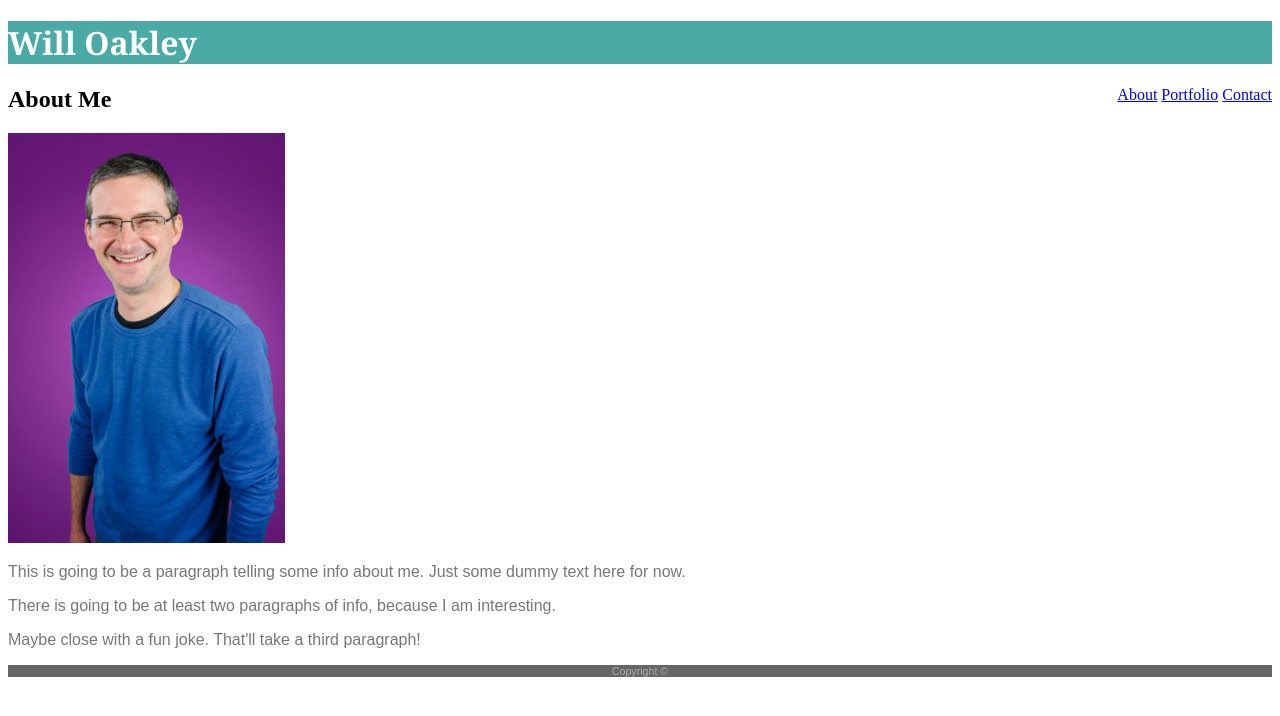
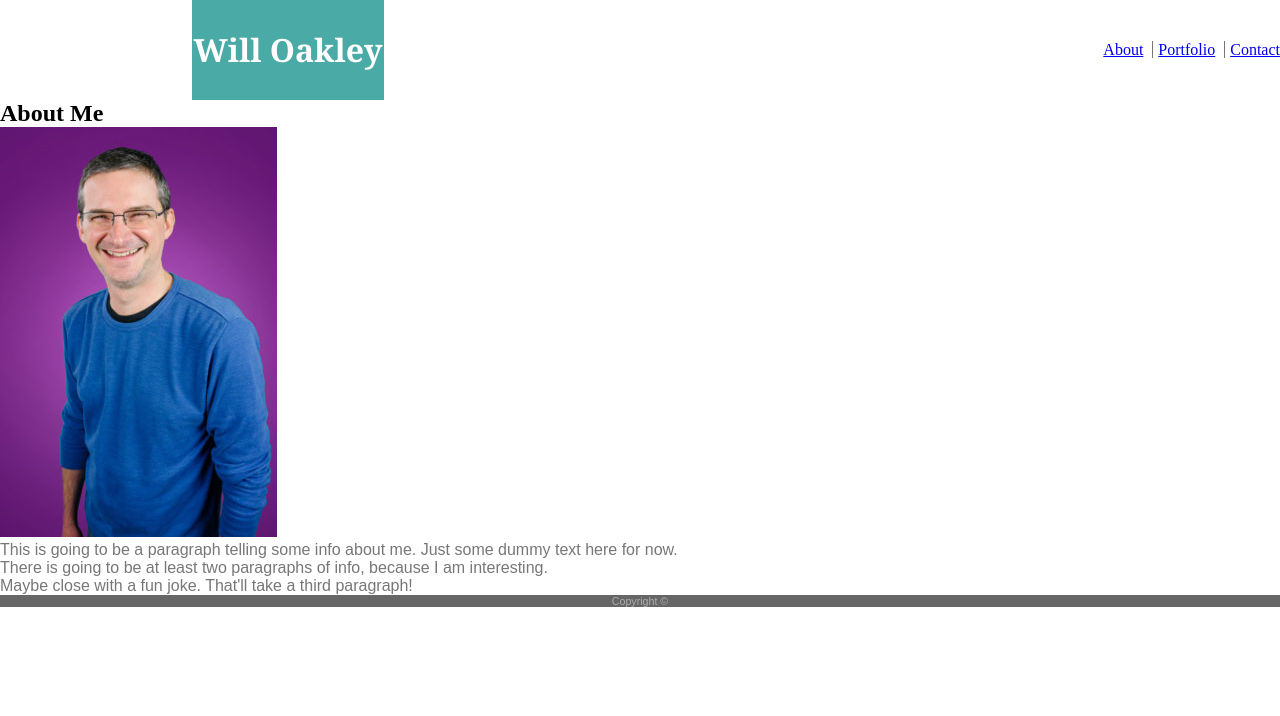
Before and after one commit to woaky1/Basic-Portfolio, a plain HTML site: page index.html in a window 1280 px wide. Drawn offline with Linux system fonts and the light colour scheme.

Commit message:
Continued work on css as well as designing index.html. Added assigment instructions and example images so I don't have to switch folders to look at them.

```diff
--- a/assets/css/style.css
+++ b/assets/css/style.css
@@ -1,10 +1,30 @@
-header {
+* {
+    margin: 0;
+    padding: 0;
+    box-sizing: border-box;
+}
+
+.container {
+    position: relative
+}
+
+.heading {
     background-color: #ffffff;
-    border-bottom-color: #cccccc;
+    border-bottom-color: #000000;
+    border: 2px;
+    position: relative;
+    height: 100px;
+    text-align: center;
+    line-height: 100px;
+    top: 0px;
 }
 
 .name {
     background-color: #4aaaa5;
+    position: absolute;
+    left: 15%;
+    width: 15%;
+    height: 100%;
 }
 h1 {
     color: #ffffff;
@@ -28,3 +48,18 @@ footer {
 .menu{
     float: right;
 }
+
+.menuItems{
+    margin-left: 5px;
+}
+.clearfix {
+    clear: both;
+}
+
+/* Note: I took inspiration on how to create the vertical lines between menu items by looking at the nav bar at https://www.bahai.us */
+.verticalLine {
+    border-right-color: #777777;
+    border-right-width: 1px;
+    border-right-style: solid;
+    padding-right: 5px;
+}
--- a/index.html
+++ b/index.html
@@ -8,20 +8,22 @@
     <link rel="stylesheet" href="assets/css/style.css">
 </head>
 <body>
-    <heading>
+    <div class="container">
+        <div class="heading">
             <div class="name">
                 <h1>Will Oakley</h1>
             </div>
 
             <div class="menu">
-            <a href="index.html">About</a>
-            <a href="portfolio.html">Portfolio</a>
-            <a href="contact.html">Contact</a>
+                <a class="menuItems" href="index.html">About</a>
+                <span class="verticalLine"></span>
+                <a class="menuItems" href="portfolio.html">Portfolio</a>
+                <span class="verticalLine"></span>
+                <a class="menuItems" href="contact.html">Contact</a>
+            </div>
         </div>
 
-    </heading>
-
-    <section>
+        <section class="clearfix">
             <h2>About Me</h2>
             <img src="assets/images/WillOakley_headshot.jpg">
             <p>This is going to be a paragraph telling some info about me. Just some dummy text here for now.</p>
@@ -32,5 +34,6 @@
         <footer>
             <p class="copyright">Copyright &#169;</p>
         </footer>
+    </div>
 </body>
 </html>
```
Also changed, not shown: instructions/Images/Easier-Layout.png (added), instructions/Images/Recommended-Dimensions.png (added), instructions/Images/portfolio-about-me.png (added), instructions/Images/portfolio-contact.png (added), instructions/Images/portfolio-gallery.png (added), 1 other file. Lines whose indentation alone changed are shown as unchanged.
